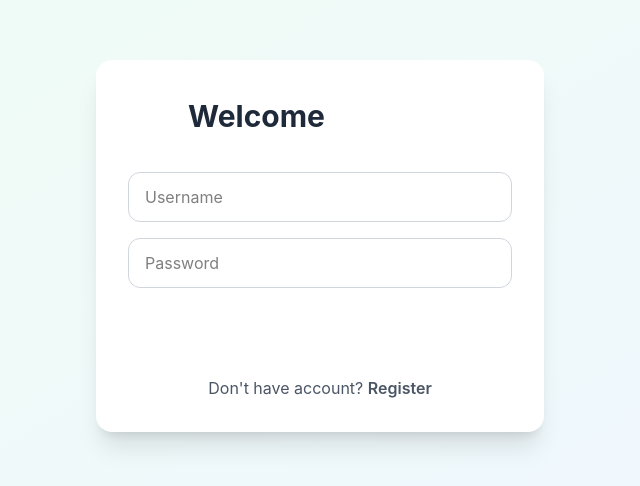
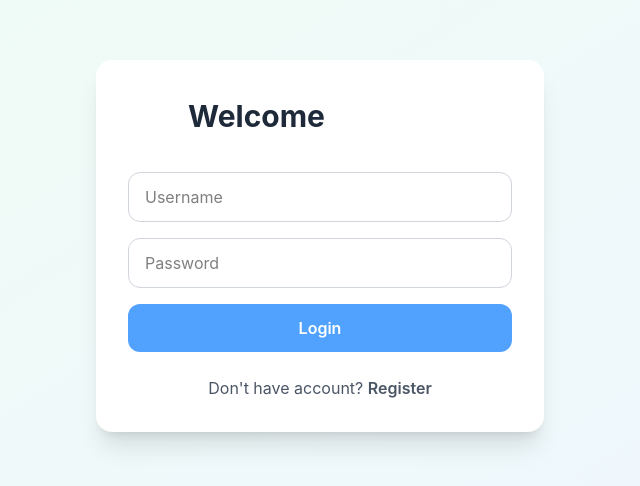
Before and after one commit to onlymy-me/chatapp-frontend, a React (Vite) app: page / in a window 1280 px wide. Shown: the part 154-640 px from the top of the page, without its empty margins (320-960 px from the left). Built offline with nearby package versions, Linux system fonts and the light colour scheme.

Commit message:
login repairs

```diff
--- a/src/App.tsx
+++ b/src/App.tsx
@@ -191,7 +191,7 @@ function App() {
               />
               <button
                 onClick={login}
-                className="w-full bg-kenya text-white py-3 rounded-xl hover:bg-green-700 transition font-semibold"
+                className="w-full bg-blue-400 text-white py-3 rounded-xl hover:bg-blue-600 transition font-semibold"
               >
                 Login
               </button>
```
